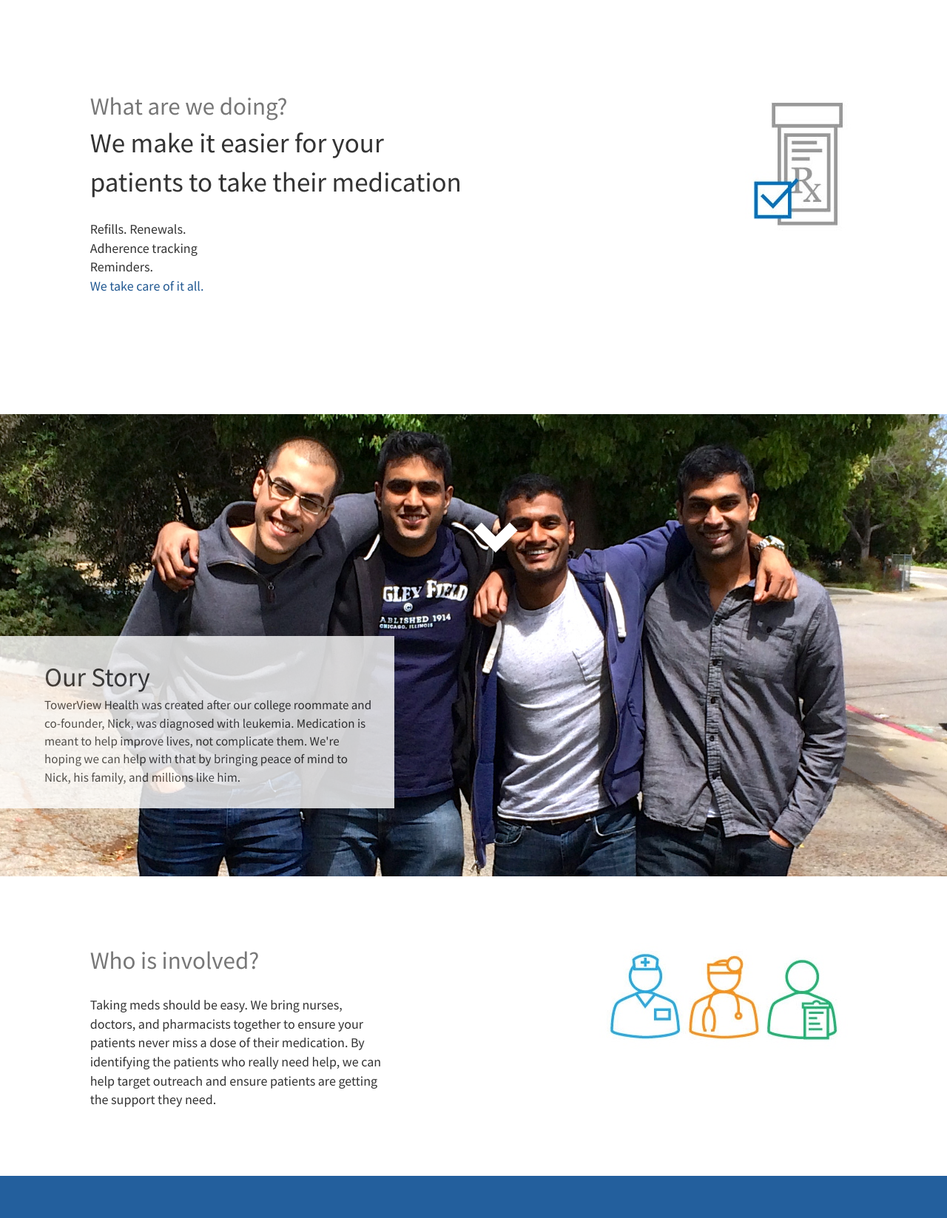
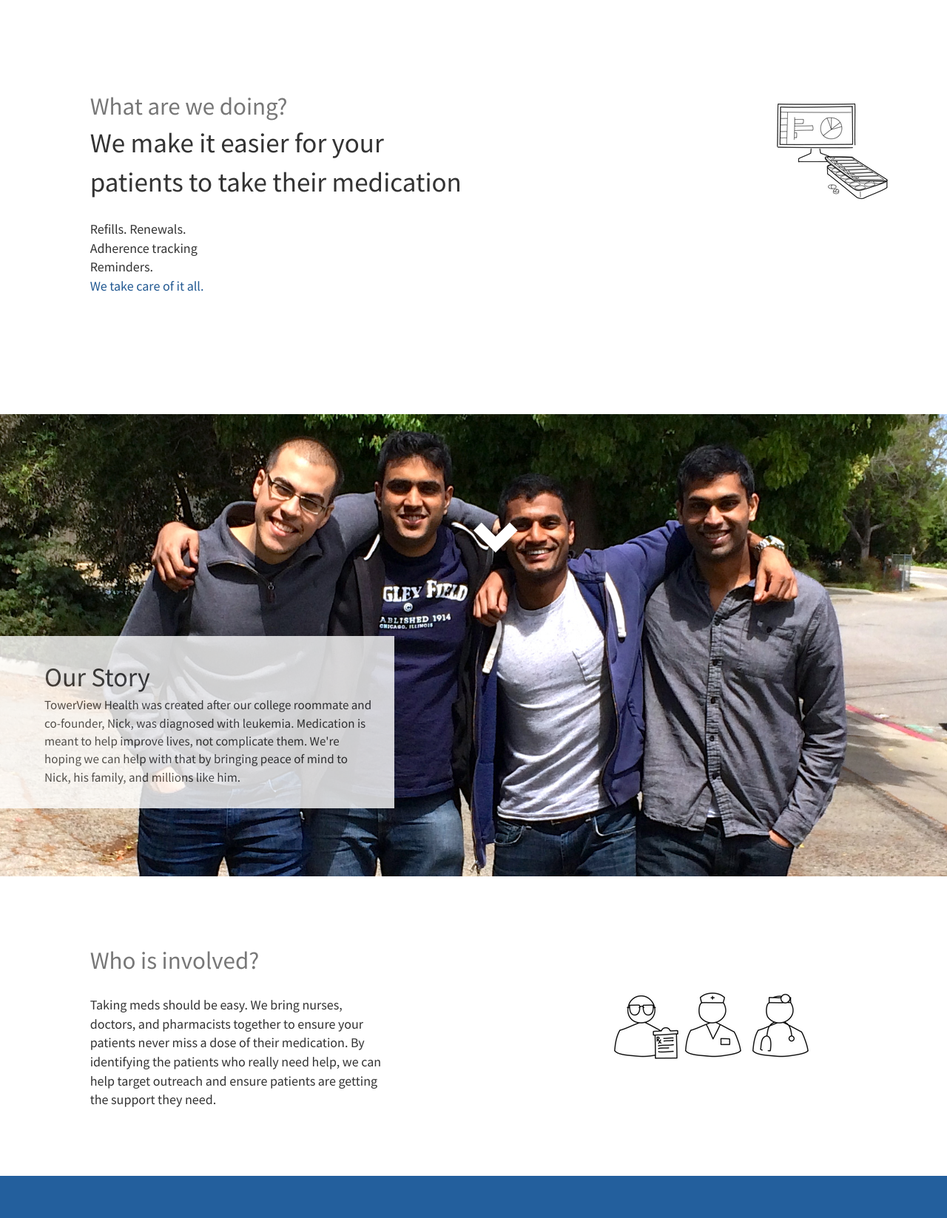
Before and after one commit to hareeshganesan/towerviewhealth, a plain HTML site: page index.html in a window 1280 px wide. Shown: the part 1020-2667 px from the top of the page at 74% size. Drawn offline with nearby package versions, Linux system fonts and the light colour scheme.

Commit message:
update imgs

```diff
--- a/index.html
+++ b/index.html
@@ -85,7 +85,7 @@
 			</div>
 		</div>
 		<div class="pill-bottle col-md-3 col-md-offset-3">
-			<img src="/img/pillbottle.jpg">
+			<img src="/img/solution.png">
 		</div>
 	</div>
 	<div id="team" class="us-section row">
@@ -114,7 +114,7 @@
 			</div>
 		</div>
 		<div class="who-img  col-md-offset-2 col-md-4">
-			<img src="/img/parties.jpg">
+			<img src="/img/people.png">
 		</div>
 	</div>
 	<div class="message-section row">
```
Also changed, not shown: img/people.png (added), img/solution.png (added), 1 other file.
